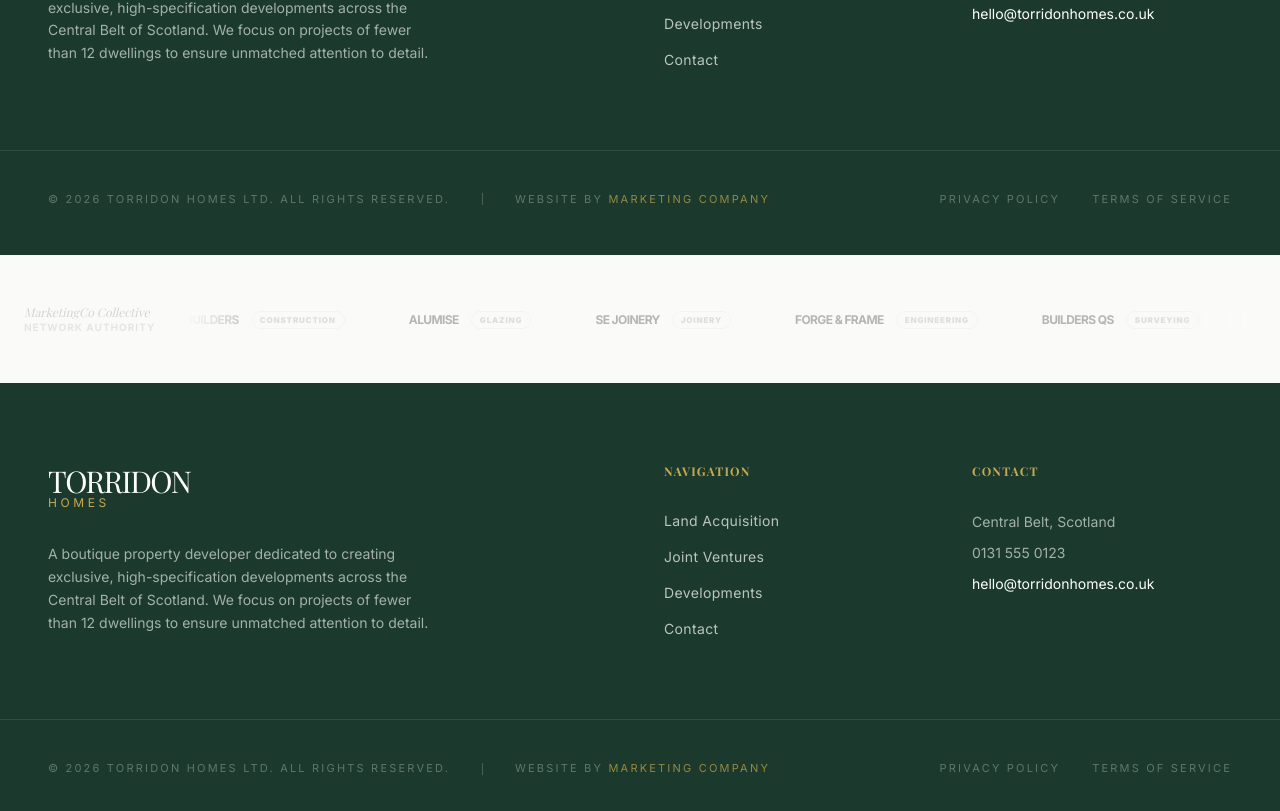
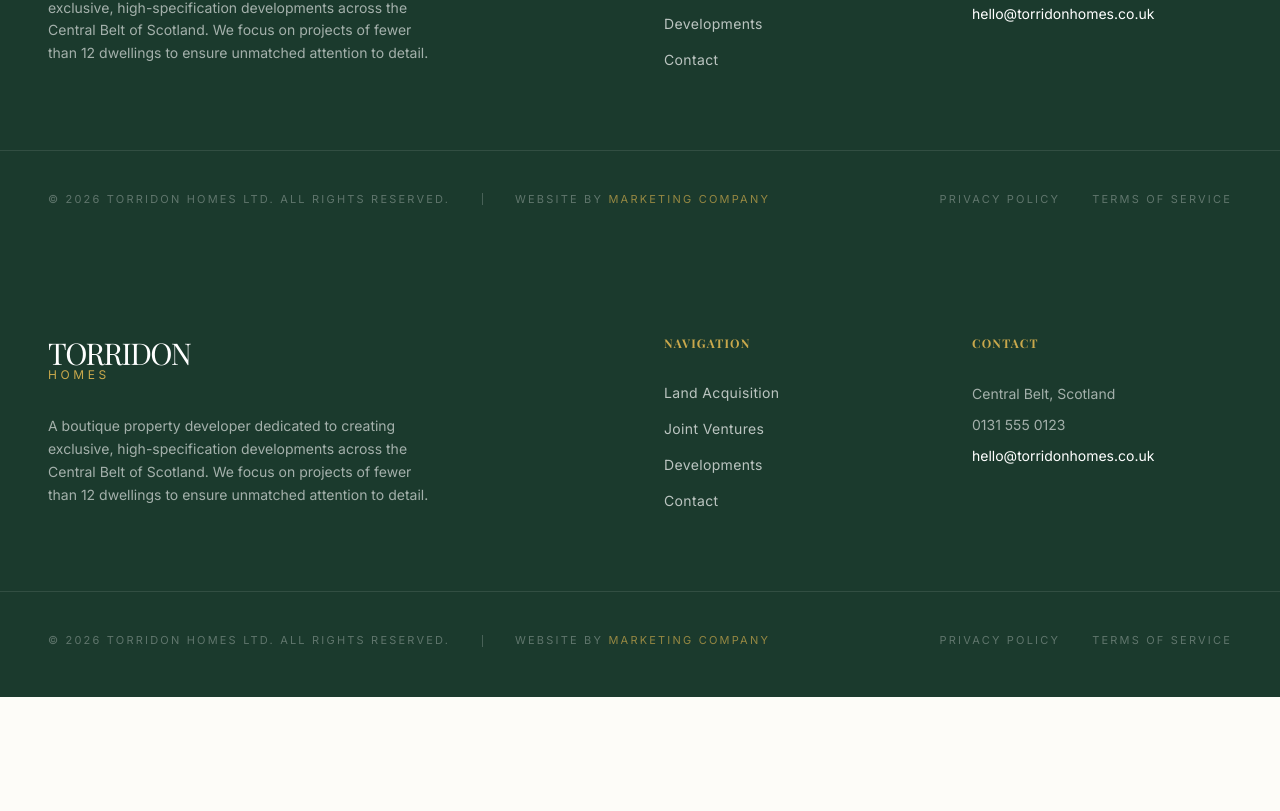
Before and after one commit to MarketingCo/torridon-homes, a Next.js app: page /partners in a window 1280 px wide. Shown: the part 1564-2375 px from the top of the page. After the commit the page ends 2261 px from the top, so only its background shows below. Built offline with nearby package versions, Linux system fonts and the light colour scheme; a web font is replaced by a local one.

Commit message:
fix: update layout and remove NetworkPartners component

```diff
--- a/src/app/layout.tsx
+++ b/src/app/layout.tsx
@@ -5,7 +5,7 @@ import Header from "@/components/Header";
 import Footer from "@/components/Footer";
 import AtmosphericBackground from "@/components/AtmosphericBackground";
 import SmoothScrollProvider from "@/components/SmoothScrollProvider";
-import NetworkPartners from "@/components/NetworkPartners";
+import Preloader from "@/components/Preloader";
 
 const playfair = Playfair_Display({
   variable: "--font-heading",
@@ -31,11 +31,11 @@ export default function RootLayout({
   return (
     <html lang="en" className="h-full">
       <body className={`${playfair.variable} ${inter.variable} font-body antialiased flex flex-col min-h-screen bg-white`}>
+        <Preloader />
         <SmoothScrollProvider>
           <AtmosphericBackground />
           <Header />
           <main className="flex-grow">{children}</main>
-          <NetworkPartners />
           <Footer />
         </SmoothScrollProvider>
       </body>
--- a/src/components/NetworkPartners.tsx
+++ /dev/null
@@ -1,43 +0,0 @@
-'use client';
-
-import { motion } from 'framer-motion';
-import Link from 'next/link';
-
-const partners = [
-  { name: 'Crescent Builders', url: 'https://crescent-builders.co.uk', category: 'Construction' },
-  { name: 'Alumise', url: 'https://www.alumise.com', category: 'Glazing' },
-  { name: 'SE Joinery', url: 'https://www.southedinburghjoinery.co.uk', category: 'Joinery' },
-  { name: 'Forge & Frame', url: 'https://www.steel-fabricator.vercel.app', category: 'Engineering' },
-  { name: 'Builders QS', url: 'https://www.builders-qs.com', category: 'Surveying' },
-];
-
-export default function NetworkPartners() {
-  return (
-    <section className="py-12 bg-stone-50 border-t border-stone-100">
-      <div className="container mx-auto px-6 max-w-7xl flex flex-col md:flex-row items-center justify-between gap-8">
-        <div className="shrink-0 text-left">
-          <p className="font-serif italic text-xs text-stone-300">MarketingCo Collective</p>
-          <p className="text-[10px] font-bold text-stone-200 uppercase tracking-widest">Network Authority</p>
-        </div>
-        <div className="flex-1 overflow-hidden relative">
-          <div className="absolute inset-y-0 left-0 w-20 bg-gradient-to-r from-stone-50 to-transparent z-10" />
-          <div className="absolute inset-y-0 right-0 w-20 bg-gradient-to-l from-stone-50 to-transparent z-10" />
-          <motion.div
-            animate={{ x: [0, -100 * partners.length] }}
-            transition={{ x: { repeat: Infinity, repeatType: 'loop', duration: 45, ease: 'linear' } }}
-            className="flex gap-16 items-center"
-          >
-            {[...partners, ...partners].map((p, i) => (
-              <Link key={i} href={p.url} target="_blank" rel="partner" className="flex-shrink-0 group opacity-30 grayscale hover:opacity-100 hover:grayscale-0 transition-all duration-700">
-                <div className="flex items-center gap-3 text-stone-900">
-                  <span className="text-xs font-bold uppercase tracking-tighter">{p.name}</span>
-                  <span className="text-[8px] uppercase tracking-widest text-stone-400 font-black px-2 py-0.5 border border-stone-200 rounded-full group-hover:text-stone-900 group-hover:border-stone-900 transition-all">{p.category}</span>
-                </div>
-              </Link>
-            ))}
-          </motion.div>
-        </div>
-      </div>
-    </section>
-  );
-}
```
